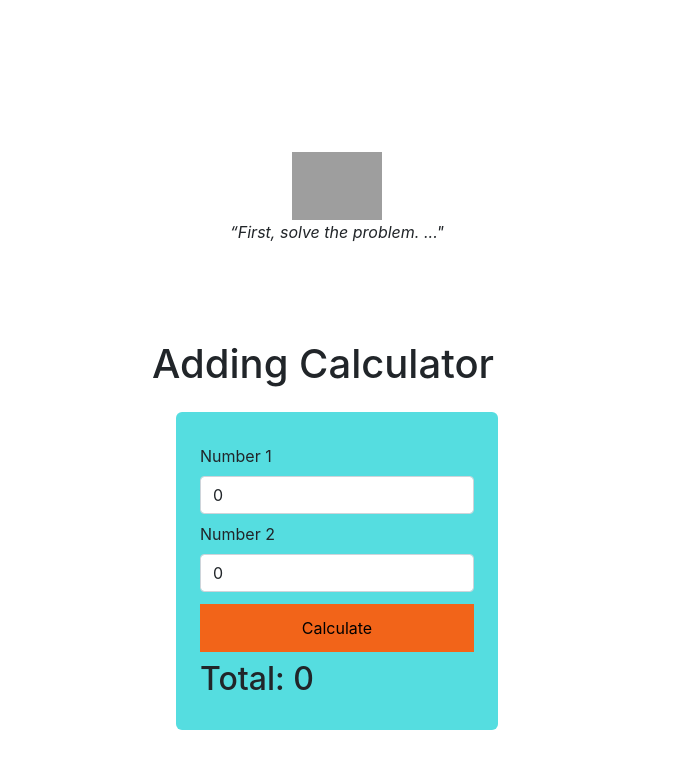
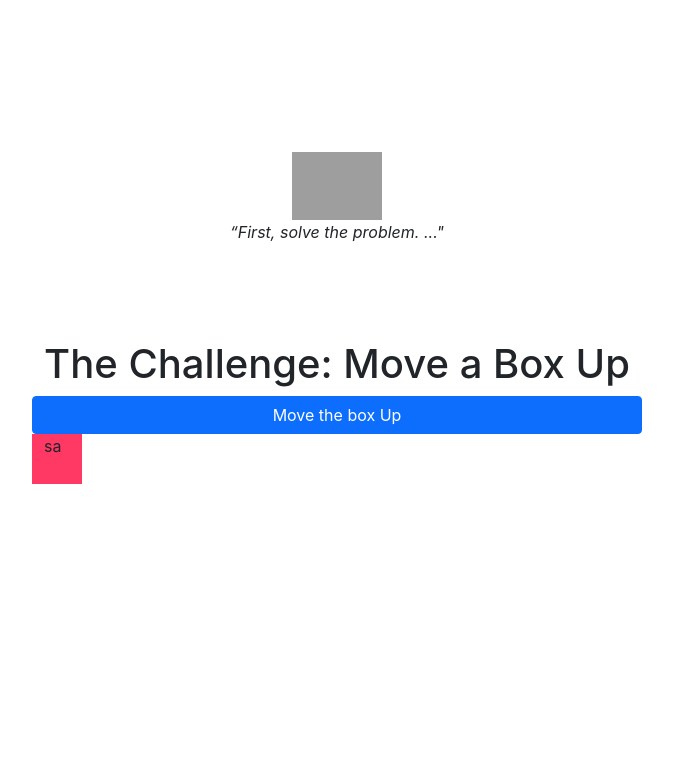
Before and after one commit to eessgg/10-React-Challenges, a React (Create React App) app: page / in a window 1280 px wide. Shown: the top 768 px of the page, without its empty margins (303-976 px from the left). Built offline with nearby package versions, Linux system fonts and the light colour scheme; grey boxes are pictures that could not be loaded.

Commit message:
desafio6 ok

```diff
--- a/src/App.js
+++ b/src/App.js
@@ -6,6 +6,7 @@ import UpdateForm from './challenges/UpdateForm';
 import Header from './components/Header';
 import ShowAlert from './challenges/ShowAlert';
 import AddCalc from './challenges/AddCalc';
+import DomEvents from './challenges/DomEvents';
 
 function App() {
   return (
@@ -18,7 +19,8 @@ function App() {
         {/* <LoopArray /> */}
         {/* <UpdateForm /> */}
         {/* <ShowAlert /> */}
-        <AddCalc />
+        {/* <AddCalc /> */}
+        <DomEvents />
       </div>
     </div>
   );
--- /dev/null
+++ b/src/challenges/DomEvents.js
@@ -0,0 +1,32 @@
+import React, {useState} from 'react';
+import './styles/DomEvents.css'
+
+const DomEvents = () => {
+  const [xposition, setXposition] = useState(0);
+
+  const moveBox  = () => {
+    setXposition(xposition + 50)
+  }
+
+  return (
+    <div>
+      <h1>The Challenge: Move a Box Up</h1>
+
+      <div className="row">
+        <button
+          className="btn btn-primary"
+          onClick={moveBox}> Move the box Up
+        </button>
+
+        <div className="box"
+          style={{transform: `translateX(${xposition}px)`}}
+        >
+          sa
+        </div>
+
+      </div>
+    </div>
+  );
+}
+
+export default DomEvents;
--- a/src/challenges/styles/AddCalc.css
+++ b/src/challenges/styles/AddCalc.css
@@ -9,6 +9,5 @@ button {
   background: #F26419;
   border: none;
   padding: 12px;
-  width: 100%;
   margin-top: 12px;
 }
--- /dev/null
+++ b/src/challenges/styles/DomEvents.css
@@ -0,0 +1,5 @@
+.box {
+  width: 50px;
+  height: 50px;
+  background-color: #FF3864;
+}
```
Also changed, not shown: 1 other file (tests, documents, lock files or other folders).
